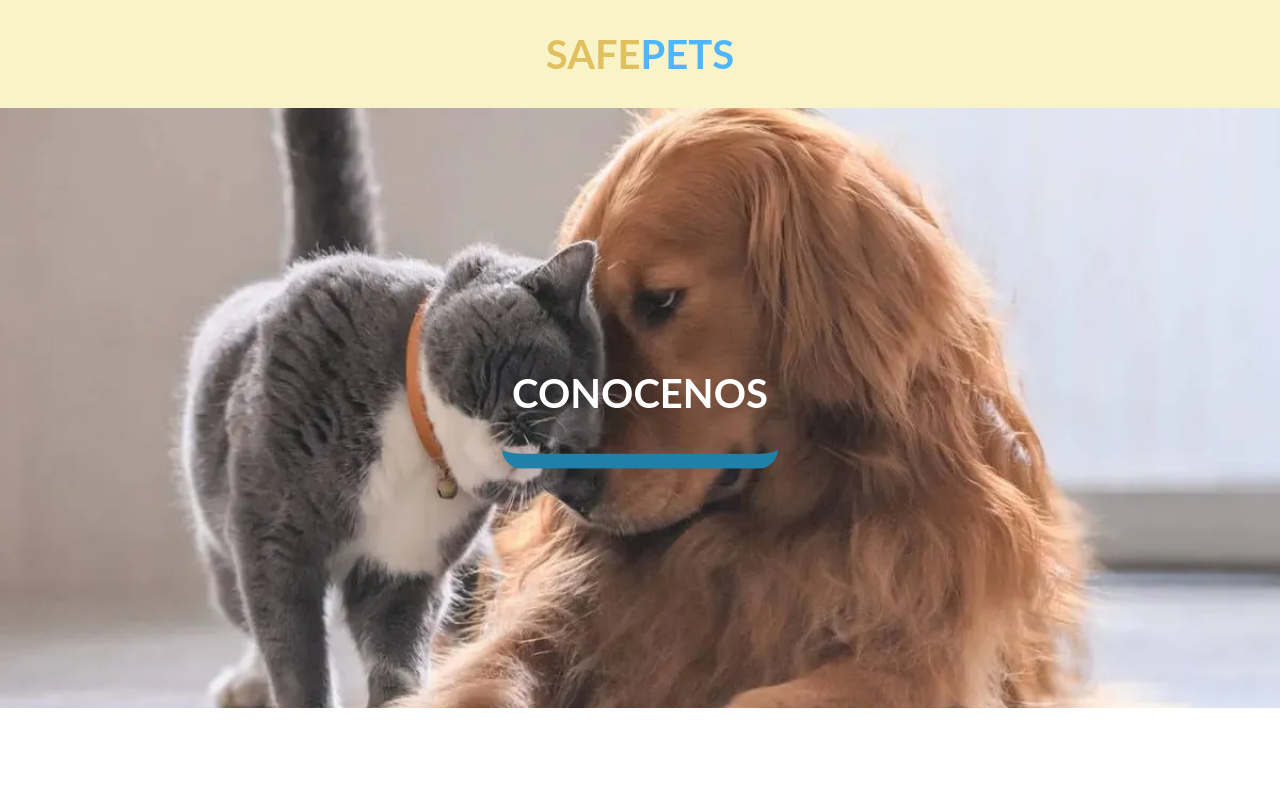
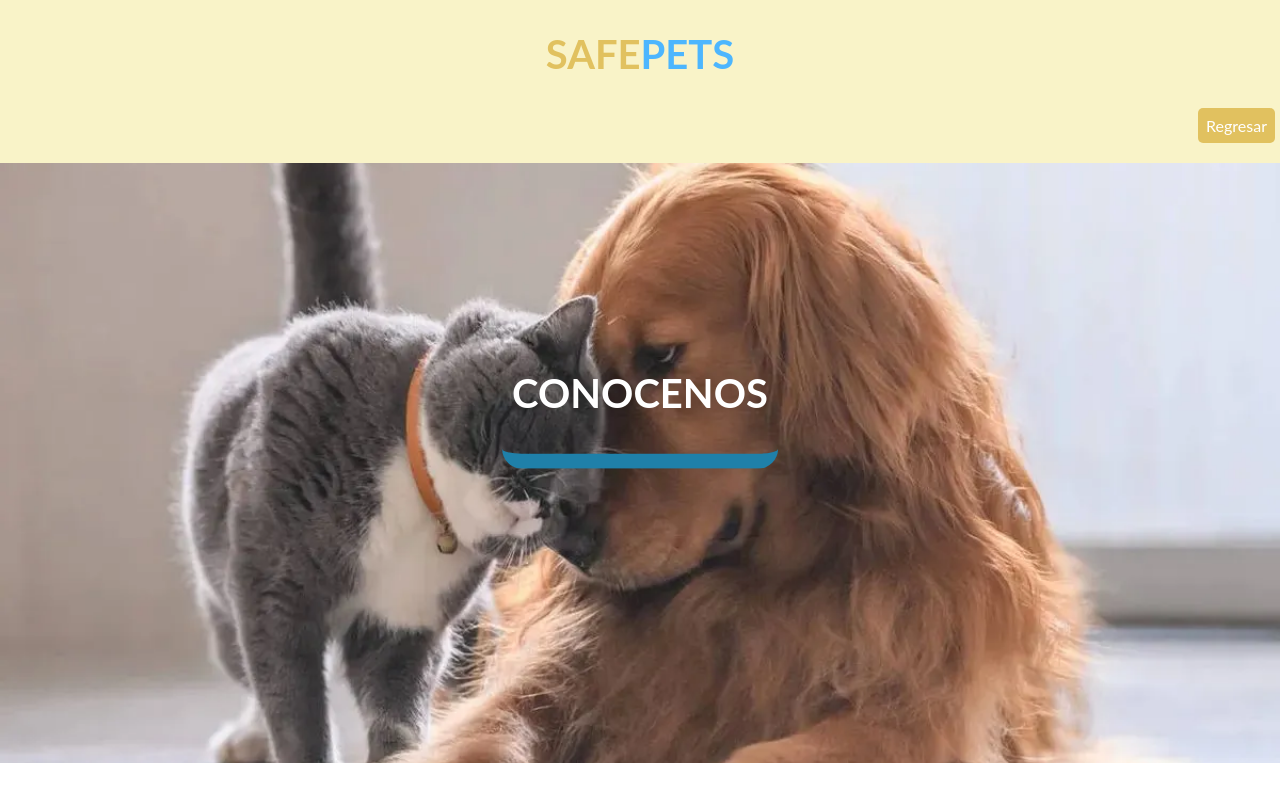
Before and after one commit to JorgeVC26/SafePetsOficial, a React (Create React App) app: page /Historia in a window 1280 px wide. Shown: the top 800 px of the page. Built offline with nearby package versions, Linux system fonts and the light colour scheme.

Commit message:
cambios finales

```diff
--- a/src/Components/ControlServicios.jsx
+++ b/src/Components/ControlServicios.jsx
@@ -27,7 +27,7 @@ const ControlServicios = () => {
 
   return (
     <div className="contenedor-presupuesto contenedor sombra dos-columnas">
-      <p>Imagen aquí</p>
+
 
       <div className="contenido-presupuesto">
         <p>
--- a/src/Components/serviciosPublicos.jsx
+++ b/src/Components/serviciosPublicos.jsx
@@ -10,8 +10,9 @@ import IconoPaseo from '../img/paseo.avif';
 import IconoComida from '../img/comida-mascota.png';
 import IconoHigiene from '../img/higiene_mascota.png';
 import IconoCuido from '../img/cuido_completo.png';
+import Footer from "../footer/footer";
 
-function ServiciosPublicos() {
+function ServiciosPublicos({ authToken }) {
   const diccionarioIconos = {
     paseo: IconoPaseo,
     restaurante: IconoComida,
@@ -91,10 +92,16 @@ function ServiciosPublicos() {
               <h1>Safe<span>Pets</span></h1>
             </a>
           </Link>
+          {!authToken && (
+            <>
+              <div className="contenedor-btns">
+                <Link className="btn-iniciar-sesion" to="/">Regresar</Link>
+              </div>
+            </>
+          )}
         </div>
       </header>
       <div className="contenedor-presupuesto contenedor sombra dos-columnas">
-        <p>Imagen aquí</p>
         <div className="contenido-presupuesto">
           <p>{serviciosMostrados.length} servicios disponibles</p>
         </div>
@@ -192,6 +199,7 @@ function ServiciosPublicos() {
           </div>
         </div>
       )}
+      <Footer />
     </div>
   );
 }
--- a/src/Historia/Historia.jsx
+++ b/src/Historia/Historia.jsx
@@ -7,7 +7,7 @@ import 'slick-carousel/slick/slick-theme.css';
 import Footer from "../footer/footer";
 import Testimonio from "../testimonios/testimonio";
 
-function Historia() {
+function Historia ({ authToken }) {
 
     return (
       <div>
@@ -16,6 +16,13 @@ function Historia() {
       <a className="titulo" href="/">
         <h1>Safe<span>Pets</span></h1>
       </a>
+      {!authToken && (
+            <>
+              <div className="contenedor-btns">
+                <Link className="btn-iniciar-sesion" to="/">Regresar</Link>
+              </div>
+            </>
+          )}
         </header>
         <div className="hero">
         <div className="textos"><h1>CONOCENOS</h1></div>
--- a/src/Home.jsx
+++ b/src/Home.jsx
@@ -50,9 +50,9 @@ function Home() {
             </>
           )}
           {authToken && (
-            <li className="logout-button-container">
+            <div className="logout-button-container">
               <button className="logout-button" onClick={handleLogout}>Cerrar Sesión</button>
-            </li>
+            </div>
           )}
       </header>
 
```
